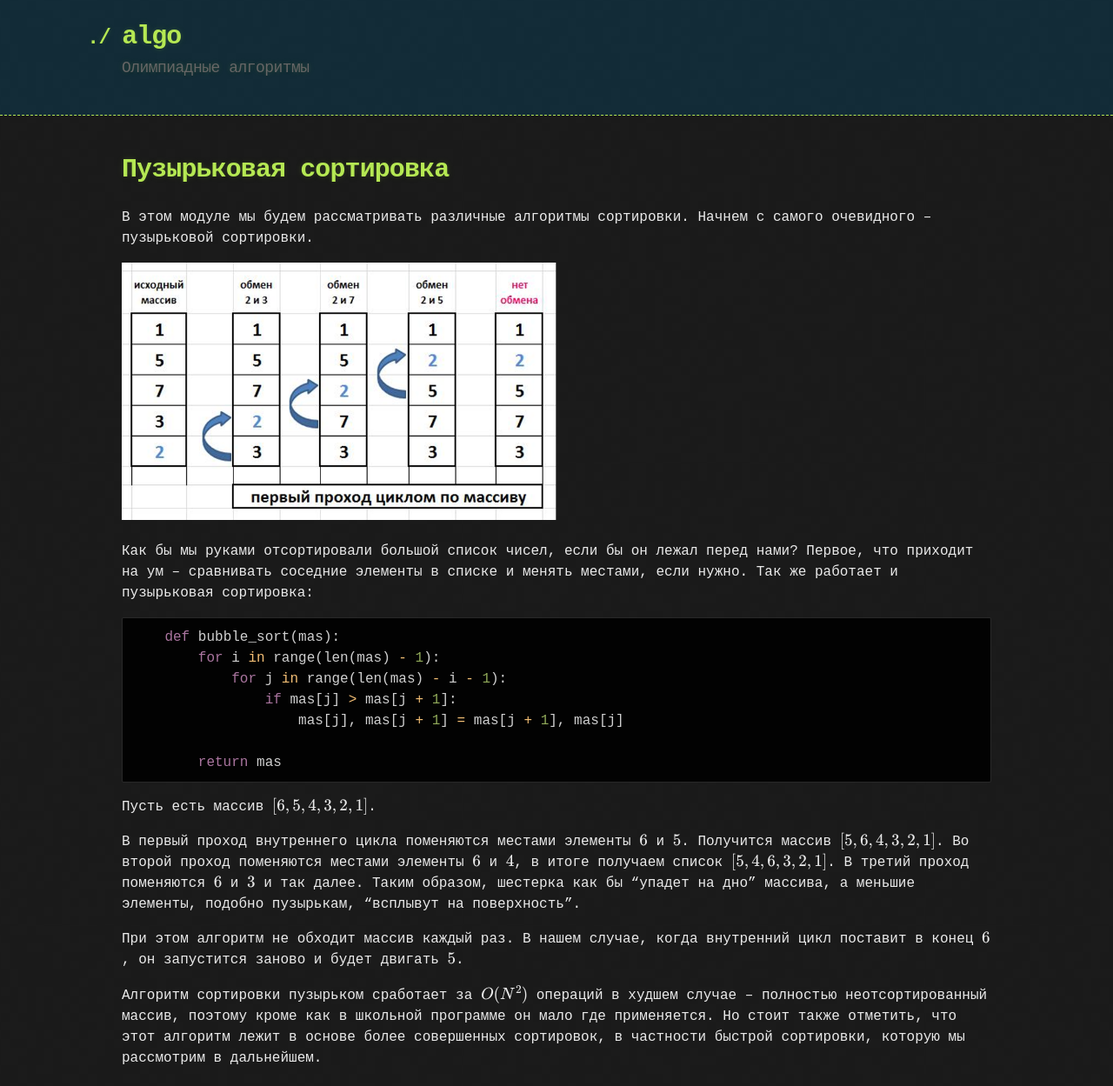
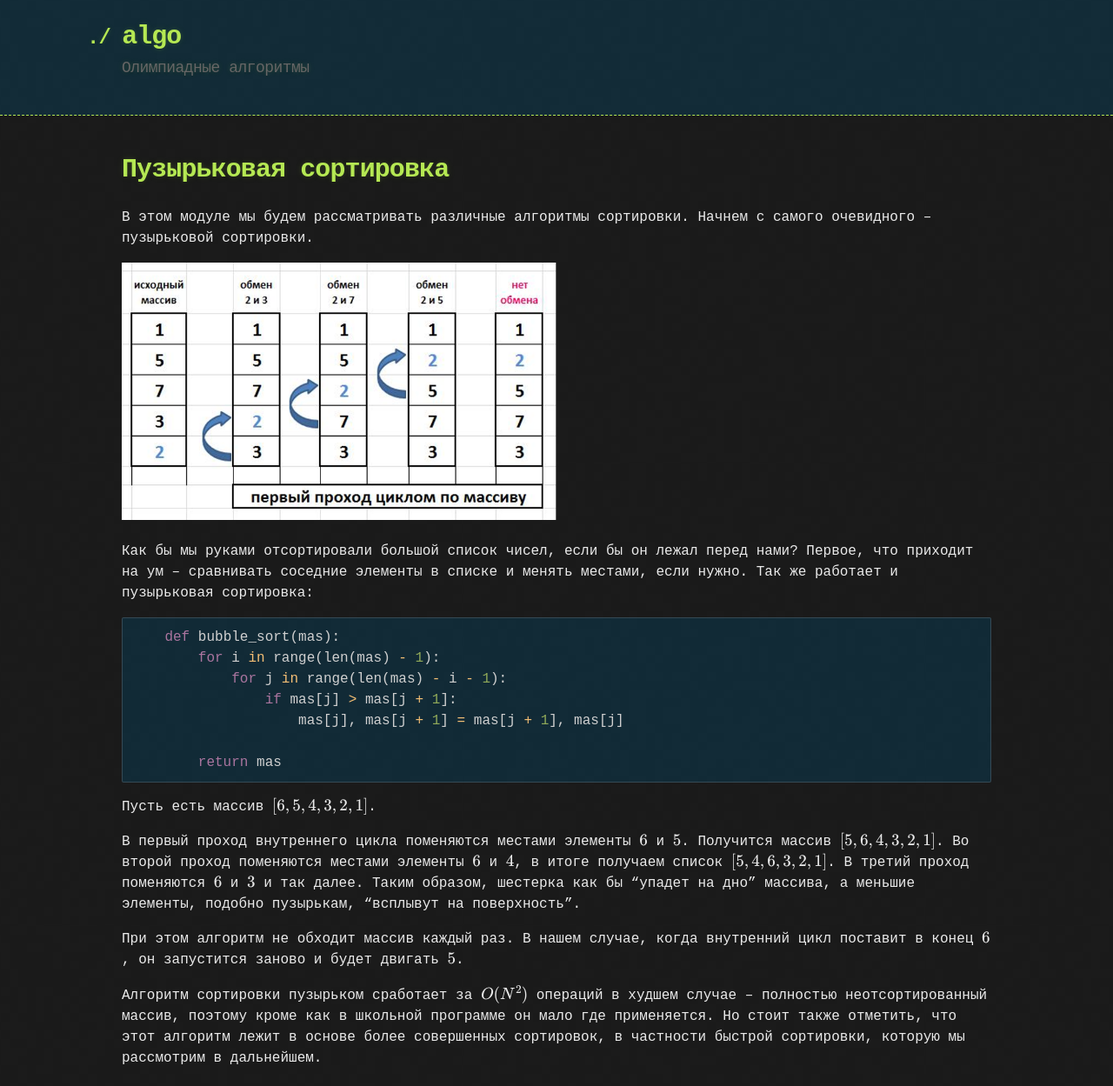
Before and after one commit to szewk/algo, a Jekyll site: the page built from bubblesort.md, in a window 1280 px wide. Shown: the whole page at 87% size. Built offline with Jekyll 4.4.1, drawn with Linux system fonts in a browser that asks for light colours.

Commit message:
Update jekyll-theme-hacker.scss

```diff
--- a/_sass/jekyll-theme-hacker.scss
+++ b/_sass/jekyll-theme-hacker.scss
@@ -160,7 +160,7 @@ blockquote {
 }
 
 pre {
-  background: rgba(0, 0, 0, 0.9);
+  background: $cod-grey;
   border: 1px solid rgba(255, 255, 255, 0.15);
   padding: 10px;
   font-size: 16px;
@@ -172,7 +172,7 @@ pre {
 }
 
 code.highlighter-rouge {
-  background: rgba(0,0,0,0.9);
+  background: $cod-grey;
   border: 1px solid rgba(255, 255, 255, 0.15);
   padding: 0px 3px;
   margin: 0px -3px;
```
